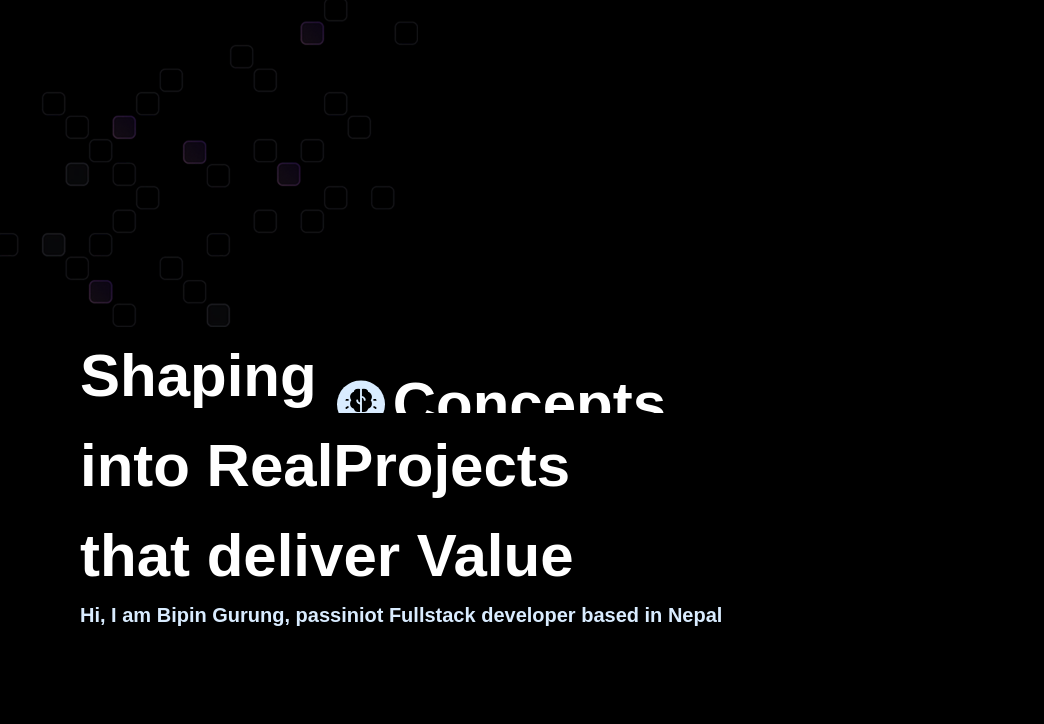
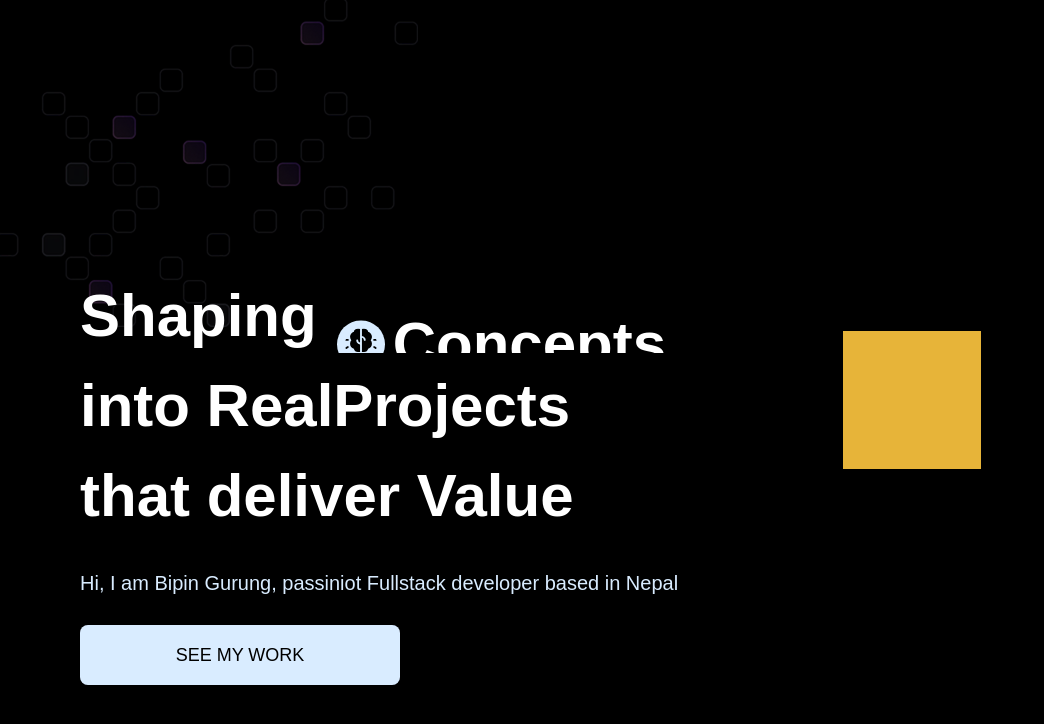
Before and after one commit to Bipingrg-code/bipin-protfolio, a React (Vite) app: page / in a window 1280 px wide. Shown: the top 724 px of the page, without its empty margins (0-1044 px from the left). Built offline with nearby package versions, Linux system fonts and the light colour scheme; a web font is replaced by a local one.

Commit message:
btn component and basic 3d model

```diff
--- a/index.html
+++ b/index.html
@@ -4,7 +4,7 @@
     <meta charset="UTF-8" />
     <link rel="icon" type="image/svg+xml" href="/favicon.svg" />
     <meta name="viewport" content="width=device-width, initial-scale=1.0" />
-    <title>bipin-protfolio</title>
+    <title>bipin-gurung</title>
   </head>
   <body>
     <div id="root"></div>
--- a/package.json
+++ b/package.json
@@ -18,6 +18,7 @@
     "gsap": "^3.15.0",
     "react": "^19.2.6",
     "react-dom": "^19.2.6",
+    "react-responsive": "^10.0.1",
     "tailwindcss": "^4.3.0",
     "three": "^0.184.0"
   },
--- /dev/null
+++ b/src/components/Button.tsx
@@ -0,0 +1,17 @@
+
+import type { ButtonPropType } from '../constants';
+const Button = ({ text, className }: ButtonPropType) => {
+    return (
+        <a className={`${className ?? ""} cta-wrapper`}>
+            <div className="cta-button group">
+                <div className="bg-circle" />
+                <p className="text">{text}</p>
+                <div className="arrow-wrapper">
+                    <img src="../images/arrow-down.svg" alt="Arrow Right" className="arrow" />
+                </div>
+            </div>
+        </a>
+    )
+}
+
+export default Button
--- /dev/null
+++ b/src/components/HeroModels/HeroExperience.tsx
@@ -0,0 +1,28 @@
+import { OrbitControls } from "@react-three/drei"
+import { Canvas } from "@react-three/fiber"
+import { useMediaQuery } from "react-responsive"
+
+const HeroExperience = () => {
+  const isTableMode = useMediaQuery({ query: '(max-width: 1024px)' })
+  const isMobileMode = useMediaQuery({ query: '(max-width: 786px)' })
+  return (
+    <Canvas camera={{ position: [0, 0, 15], fov: 45 }}>
+      <ambientLight intensity={0.5} color="#1a1a40" />
+      <directionalLight position={[5, 5, 5]} intensity={5} />
+      <OrbitControls
+        enablePan={false}
+        enableZoom={!isTableMode}
+        maxDistance={20}
+        minDistance={5}
+        minPolarAngle={Math.PI / 4}
+        maxPolarAngle={Math.PI / 2}
+      />
+      <mesh>
+        <boxGeometry args={[2, 2, 2]} />
+        <meshStandardMaterial color="orange" />
+      </mesh>
+    </Canvas>
+  )
+}
+
+export default HeroExperience
--- a/src/constants/index.ts
+++ b/src/constants/index.ts
@@ -4,3 +4,9 @@ export const words = [
     { text: "Concepts", imgPath: "/images/concepts.svg" },
     { text: "Designs", imgPath: "/images/designs.svg" },
 ];
+
+export interface ButtonPropType {
+    id?: string;
+    text: string;
+    className: string;
+}
--- a/src/sections/Hero.tsx
+++ b/src/sections/Hero.tsx
@@ -1,3 +1,5 @@
+import Button from '../components/Button'
+import HeroExperience from '../components/HeroModels/HeroExperience'
 import { words } from '../constants'
 const Hero = () => {
     return (
@@ -5,8 +7,6 @@ const Hero = () => {
             <div className="absolute top-0 left-0 z-10">
                 <img src="../images/bg.png" alt="Hero Background" />
             </div>
-
-
             <div className="hero-layout">
                 {/* LEFT HERO */}
                 <header className="flex flex-col justify-center md:w-full w-screen md:px-20 px-5">
@@ -26,10 +26,17 @@ const Hero = () => {
                             </h1>
                             <h1>into RealProjects</h1>
                             <h1>that deliver Value</h1>
-                            <p className="text-white-50 md:text-xl relative z-10 pointer-events-none ">Hi, I am Bipin Gurung, passiniot Fullstack developer based in Nepal</p>
                         </div>
+                        <p className="text-white-50 md:text-xl relative z-10 pointer-events-none ">Hi, I am Bipin Gurung, passiniot Fullstack developer based in Nepal</p>
+                        <Button className="md:w-80 md:h-16 w-60 h-12" id="button" text="See My Work" />
                     </div>
                 </header>
+                {/* RIGHT HERO-3D Pic */}
+                <figure>
+                    <div className="hero-3d-layout">
+                        <HeroExperience />
+                    </div>
+                </figure>
             </div>
         </section>
     )
```
Also changed, not shown: 1 other file (tests, documents, lock files or other folders).
